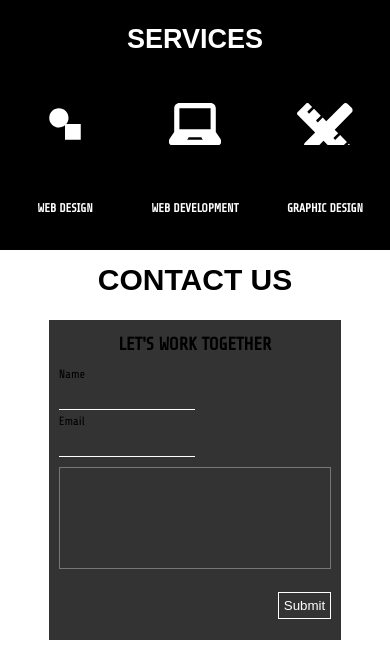
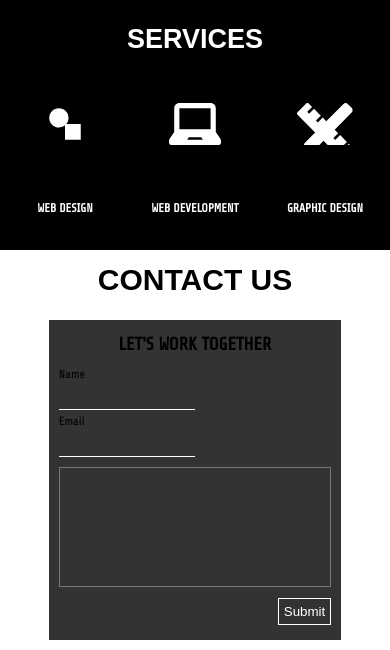
Before and after one commit to shaw2407/Chandler-Portfolio, a plain HTML site: page index.html in a window 390 px wide. Shown: the part 1100-1750 px from the top of the page. Drawn offline with Linux system fonts and the light colour scheme; a web font is replaced by a local one.

Commit message:
Update style.css

```diff
--- a/style.css
+++ b/style.css
@@ -440,6 +440,7 @@ header{
 	}
 
 	#contact{
+		position: absolute;
 		height: 400px;
 		width: 100%;
 		background: #ffff;
@@ -500,6 +501,7 @@ header{
 	}
 
 	#message-field{
+		height: 120px;
 		width: 100%;
 		margin: auto;
 		margin-top: 10px;
```
